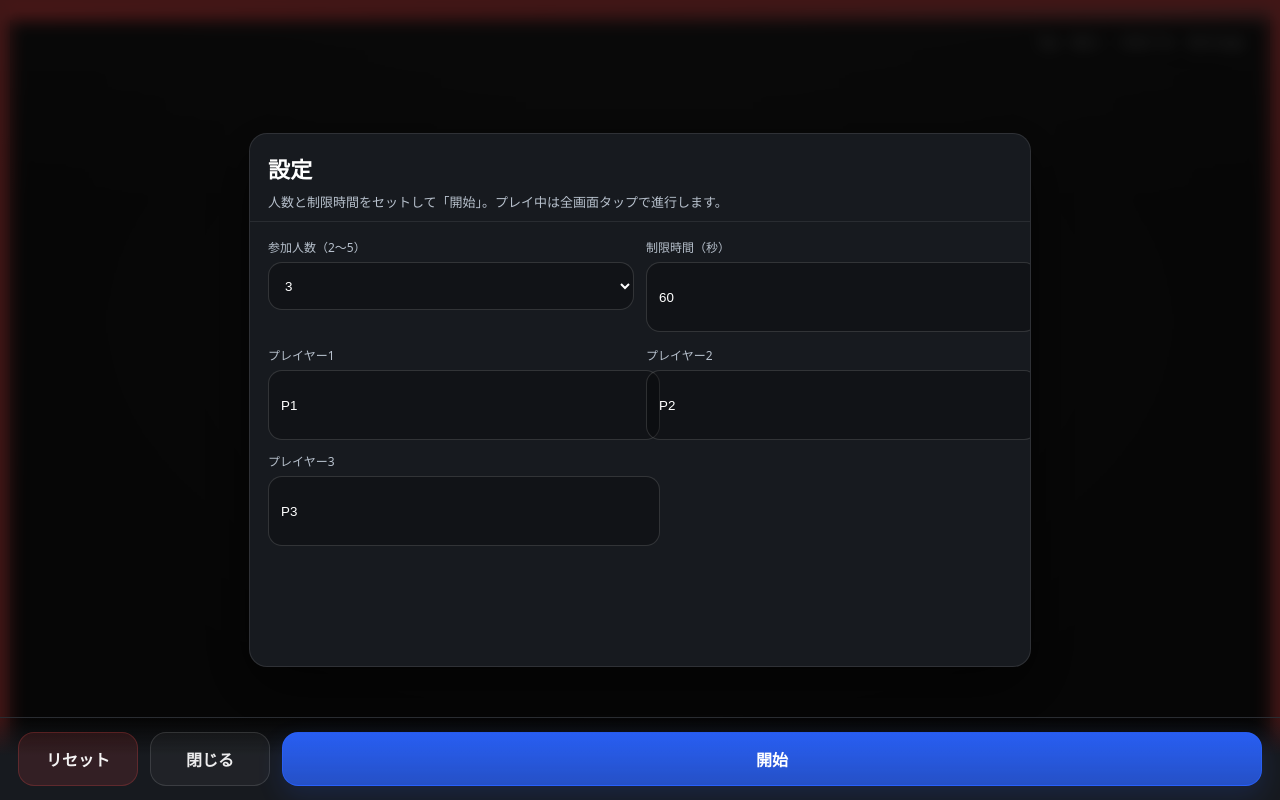
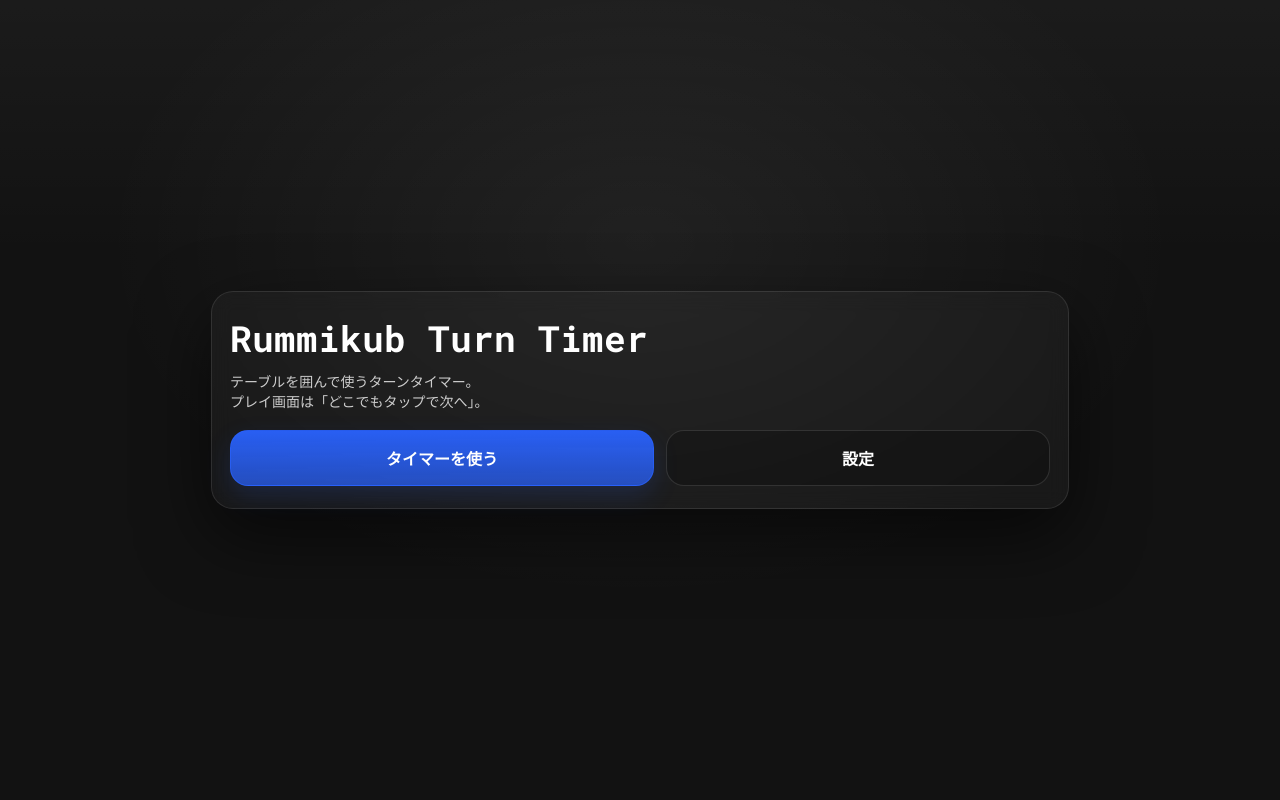
Before and after one commit to siraisitaro/kochan-rummikub-timer, a plain HTML site: page index.html in a window 1280 px wide. Drawn offline with Linux system fonts and the light colour scheme.

Commit message:
Update index.html

```diff
--- a/index.html
+++ b/index.html
@@ -12,22 +12,18 @@
 
 <style>
   :root{
-    /* Dark / High-contrast base */
     --bg:#121212;
     --panel:#171a1f;
     --line:#2a2f36;
     --text:#ffffff;
     --muted:#b7c0cc;
 
-    /* Dynamic (player theme) */
     --theme:#4f6d8a;
     --themeSoft: rgba(79,109,138,.22);
 
-    /* Accent */
     --accent:#2a63ff;
     --danger:#ff3b3b;
 
-    /* Typography */
     --mono: "Roboto Mono", ui-monospace, SFMono-Regular, Menlo, Monaco, Consolas, "Liberation Mono", monospace;
     font-family: system-ui, -apple-system, Segoe UI, Roboto, sans-serif;
   }
@@ -38,7 +34,71 @@
     color: var(--text);
   }
 
-  /* ===== PLAY (full screen) ===== */
+  /* ===== HOME (title screen) ===== */
+  #home{
+    position: fixed;
+    inset: 0;
+    display:flex;
+    align-items:center;
+    justify-content:center;
+    padding: 18px;
+    background:
+      radial-gradient(900px 600px at 50% 30%, rgba(255,255,255,.06), transparent 60%),
+      linear-gradient(180deg, rgba(255,255,255,.04), transparent 32%),
+      var(--bg);
+    z-index: 60;
+  }
+  #home.hidden{ display:none; }
+
+  .homeCard{
+    width: min(820px, 100%);
+    background: rgba(255,255,255,.03);
+    border: 1px solid rgba(255,255,255,.10);
+    border-radius: 22px;
+    padding: 22px 18px;
+    box-shadow: 0 26px 70px rgba(0,0,0,.6);
+    backdrop-filter: blur(10px);
+  }
+  .homeTitle{
+    font-family: var(--mono);
+    font-weight: 700;
+    font-size: clamp(22px, 5vw, 36px);
+    letter-spacing: .4px;
+    margin: 0;
+  }
+  .homeSub{
+    margin: 10px 0 18px;
+    color: rgba(255,255,255,.78);
+    line-height: 1.45;
+    font-size: 14px;
+  }
+  .homeActions{
+    display:flex;
+    gap: 12px;
+    flex-wrap: wrap;
+  }
+  .homeBtn{
+    height: 56px;
+    border-radius: 18px;
+    border: 1px solid rgba(255,255,255,.12);
+    background: rgba(0,0,0,.22);
+    color: var(--text);
+    font-weight: 800;
+    font-size: 16px;
+    padding: 0 18px;
+    cursor: pointer;
+  }
+  .homeBtnPrimary{
+    flex: 1 1 220px;
+    background: linear-gradient(180deg, rgba(42,99,255,.95), rgba(42,99,255,.72));
+    border-color: rgba(42,99,255,.7);
+    box-shadow: 0 10px 26px rgba(42,99,255,.16);
+  }
+  .homeBtnSecondary{
+    flex: 1 1 180px;
+  }
+
+  /* ===== PLAY ===== */
   #play{
     position: fixed;
     inset: 0;
@@ -50,8 +110,6 @@
     box-shadow: inset 0 0 0 2px rgba(255,255,255,.02);
     transition: border-color .15s ease, box-shadow .15s ease, background .2s ease;
   }
-
-  /* Player theme glow */
   #play.theming{
     border-color: color-mix(in srgb, var(--theme) 70%, rgba(255,255,255,.08));
     box-shadow:
@@ -61,12 +119,9 @@
       0 0 44px var(--themeSoft);
   }
 
-  /* Progress bar */
   #progressOuter{
     position: absolute;
-    top: 0;
-    left: 0;
-    right: 0;
+    top: 0; left: 0; right: 0;
     height: 10px;
     background: rgba(255,255,255,.06);
     overflow: hidden;
@@ -91,7 +146,6 @@
     100% { transform: translateX(160%); }
   }
 
-  /* Center tap area */
   #centerTap{
     position: absolute;
     inset: 0;
@@ -104,28 +158,25 @@
     touch-action: manipulation;
   }
 
-  /* Time (huge + mono) */
   #time{
     font-family: var(--mono);
     font-weight: 700;
-    font-size: min(22vw, 160px);
+    font-size: min(22vw, 170px);
     letter-spacing: 1px;
     line-height: 1;
     margin: 6px 0 0;
     text-shadow: 0 10px 26px rgba(0,0,0,.55);
   }
 
-  /* Who */
-  #who{
+  /* 「の番」を廃止して、名前を大きく */
+  #playerName{
     margin-top: 14px;
     font-family: var(--mono);
-    font-weight: 600;
-    font-size: min(6vw, 34px);
-    color: rgba(255,255,255,.9);
-    opacity: .95;
+    font-weight: 700;
+    font-size: min(8vw, 48px);
+    color: rgba(255,255,255,.95);
   }
 
-  /* Hint */
   #hint{
     margin-top: 14px;
     font-size: 14px;
@@ -134,7 +185,6 @@
     line-height: 1.35;
   }
 
-  /* 10-sec warning: heart-beat pulse + red tint */
   .warning #time{
     color: #ff4d4d;
     animation: pulse .75s infinite;
@@ -151,7 +201,6 @@
     100%{ transform: scale(1); }
   }
 
-  /* Timeout flash */
   .timeoutFlash #play{
     box-shadow:
       inset 0 0 0 2px rgba(255,255,255,.03),
@@ -159,7 +208,6 @@
       0 0 60px rgba(255,77,77,.22);
   }
 
-  /* Ripple */
   .ripple{
     position:absolute;
     border-radius: 9999px;
@@ -172,6 +220,21 @@
     to { transform: scale(1); opacity: 0; }
   }
 
+  #playBadge{
+    position:absolute;
+    top: 14px;
+    right: 14px;
+    font-family: var(--mono);
+    font-size: 12px;
+    color: rgba(255,255,255,.72);
+    background: rgba(0,0,0,.28);
+    border: 1px solid rgba(255,255,255,.10);
+    padding: 8px 10px;
+    border-radius: 999px;
+    backdrop-filter: blur(6px);
+    user-select:none;
+  }
+
   /* ===== SETTINGS MODAL ===== */
   #settingsBackdrop{
     position: fixed;
@@ -182,7 +245,7 @@
     align-items: center;
     justify-content: center;
     padding: 16px;
-    z-index: 50;
+    z-index: 55;
   }
   #settingsBackdrop.open{ display:flex; }
 
@@ -193,6 +256,7 @@
     border-radius: 18px;
     box-shadow: 0 20px 60px rgba(0,0,0,.55);
     overflow: hidden;
+    position: relative;
   }
 
   #settingsHeader{
@@ -211,7 +275,7 @@
   }
 
   #settingsBody{
-    padding: 16px 18px 120px; /* footer space */
+    padding: 16px 18px 120px;
   }
 
   .grid{
@@ -231,7 +295,7 @@
   }
   .field input, .field select{
     width:100%;
-    height: 48px;             /* >=44px */
+    height: 48px;
     padding: 10px 12px;
     border-radius: 14px;
     border: 1px solid rgba(255,255,255,.14);
@@ -254,10 +318,8 @@
     .playersGrid{ grid-template-columns: 1fr; }
   }
 
-  .playerWrap{ display:block; }
   .playerWrap.hidden{ display:none; }
 
-  /* Footer: Start fixed large */
   #settingsFooter{
     position: absolute;
     left: 0; right: 0; bottom: 0;
@@ -275,9 +337,10 @@
     border: 1px solid rgba(255,255,255,.12);
     background: rgba(0,0,0,.22);
     color: var(--text);
-    font-weight: 700;
+    font-weight: 800;
     font-size: 16px;
     padding: 0 14px;
+    cursor:pointer;
   }
   .btnPrimary{
     flex: 1;
@@ -287,51 +350,48 @@
   }
   .btnSecondary{
     width: 120px;
-    color: rgba(255,255,255,.92);
     background: rgba(255,255,255,.04);
   }
   .btnSecondary:hover{ background: rgba(255,255,255,.06); }
 
-  /* Reset toned down (still dangerous) */
   .btnDanger{
     width: 120px;
     background: rgba(255,77,77,.12);
     border-color: rgba(255,77,77,.22);
-    color: rgba(255,255,255,.95);
-  }
-
-  /* Small top-right hint in play */
-  #playBadge{
-    position:absolute;
-    top: 14px;
-    right: 14px;
-    font-family: var(--mono);
-    font-size: 12px;
-    color: rgba(255,255,255,.72);
-    background: rgba(0,0,0,.28);
-    border: 1px solid rgba(255,255,255,.10);
-    padding: 8px 10px;
-    border-radius: 999px;
-    backdrop-filter: blur(6px);
   }
 </style>
 </head>
 
 <body>
+  <!-- HOME -->
+  <div id="home">
+    <div class="homeCard">
+      <h1 class="homeTitle">Rummikub Turn Timer</h1>
+      <p class="homeSub">
+        テーブルを囲んで使うターンタイマー。<br>
+        プレイ画面は「どこでもタップで次へ」。
+      </p>
+      <div class="homeActions">
+        <button id="goTimer" class="homeBtn homeBtnPrimary" type="button">タイマーを使う</button>
+        <button id="openSettingsFromHome" class="homeBtn homeBtnSecondary" type="button">設定</button>
+      </div>
+    </div>
+  </div>
+
   <!-- PLAY -->
   <div id="play" class="theming">
     <div id="progressOuter"><div id="progressFill"></div></div>
-    <div id="playBadge">Tap: Next  |  Hold 5s: Settings</div>
+    <div id="playBadge">Tap: Next | Triple: Back | Hold 5s: Settings</div>
 
     <div id="centerTap">
       <div id="time">0:00</div>
-      <div id="who">-</div>
-      <div id="hint">どこでもタップで次へ / 5秒長押しで設定</div>
+      <div id="playerName">-</div>
+      <div id="hint">どこでもタップで次へ / トリプルタップで戻る / 5秒長押しで設定</div>
     </div>
   </div>
 
   <!-- SETTINGS MODAL -->
-  <div id="settingsBackdrop" class="open" aria-hidden="false">
+  <div id="settingsBackdrop" aria-hidden="true">
     <div id="settingsModal" role="dialog" aria-modal="true">
       <div id="settingsHeader">
         <h2>設定</h2>
@@ -392,10 +452,14 @@
   const $ = (id) => document.getElementById(id);
 
   // Elements
+  const home = $("home");
+  const goTimerBtn = $("goTimer");
+  const openSettingsFromHomeBtn = $("openSettingsFromHome");
+
   const play = $("play");
   const centerTap = $("centerTap");
   const timeEl = $("time");
-  const whoEl = $("who");
+  const playerNameEl = $("playerName");
   const hintEl = $("hint");
   const progressFill = $("progressFill");
 
@@ -408,15 +472,16 @@
   const playerWraps = [...document.querySelectorAll(".playerWrap")];
   const nameInputs = [...document.querySelectorAll(".pname")];
 
-  // Theme colors per player (can tweak)
+  // Theme colors per player
   const THEME = ["#ff4d4d", "#2a63ff", "#ffd24d", "#57d6a3", "#b070ff"];
 
   // State
-  let players = [];
+  let players = ["P1","P2","P3"];
   let limitSec = 60;
   let idx = 0;
-  let remaining = 0;
+  let remaining = 60;
   let timer = null;
+
   let playing = false;
   let timedOut = false;
 
@@ -424,6 +489,12 @@
   const HOLD_MS = 5000;
   let holdTimer = null;
   let holdFired = false;
+
+  // Tap grouping for triple-tap
+  let tapCount = 0;
+  let tapWindowTimer = null;
+  const TAP_WINDOW_MS = 320; // triple tap window
+  let suppressClick = false;
 
   // -------- Utils
   function format(sec){
@@ -436,7 +507,6 @@
     const c = THEME[idx % THEME.length];
     document.documentElement.style.setProperty("--theme", c);
     document.documentElement.style.setProperty("--themeSoft", hexToRgba(c, .22));
-    // progress bar uses theme
     progressFill.style.background = `linear-gradient(90deg, ${hexToRgba(c,.90)}, ${hexToRgba(c,.35)})`;
     play.classList.add("theming");
   }
@@ -449,7 +519,7 @@
     return `rgba(${r},${g},${b},${a})`;
   }
 
-  // -------- Sounds (WebAudio)
+  // -------- Sounds
   function tone(ms, freq, type="square", gain=0.04){
     try{
       const ctx = new (window.AudioContext || window.webkitAudioContext)();
@@ -463,27 +533,37 @@
       setTimeout(() => { o.stop(); ctx.close(); }, ms);
     }catch(_){}
   }
-
-  function clickSound(){ tone(80, 1100, "square", 0.035); }        // "カチッ"
-  function warnTick(){ tone(45, 1400, "square", 0.03); }           // 10秒煽り
+  function clickSound(){ tone(80, 1100, "square", 0.035); } // "カチッ"
+  function warnTick(){ tone(45, 1400, "square", 0.03); }
   function alarmSound(){
     tone(220, 520, "sawtooth", 0.04);
     setTimeout(() => tone(220, 420, "sawtooth", 0.04), 260);
   }
 
-  // -------- Modal control
-  function openSettings(){
+  // -------- Screens
+  function showHome(){
+    home.classList.remove("hidden");
     playing = false;
     stopTimer();
+    closeSettings(true);
+  }
+
+  function hideHome(){
+    home.classList.add("hidden");
+  }
+
+  function openSettings(){
+    stopTimer();
+    playing = false;
     setWarning(false);
     settingsBackdrop.classList.add("open");
     settingsBackdrop.setAttribute("aria-hidden","false");
-    hintEl.textContent = "どこでもタップで次へ / 5秒長押しで設定";
   }
 
-  function closeSettings(){
+  function closeSettings(force=false){
     settingsBackdrop.classList.remove("open");
     settingsBackdrop.setAttribute("aria-hidden","true");
+    if(force) return;
   }
 
   // -------- Conditional display of players
@@ -513,7 +593,6 @@
   function tick(){
     if(!playing) return;
 
-    // 10秒煽り（音＋見た目）
     if(remaining <= 10 && remaining > 0){
       warnTick();
       setWarning(true);
@@ -525,18 +604,17 @@
     updateUI();
 
     if(remaining === 0){
-      // time up: stop but allow next
       stopTimer();
       timedOut = true;
       alarmSound();
       flashTimeout();
-      hintEl.textContent = "時間切れ！タップで次へ（続行） / 5秒長押しで設定";
+      hintEl.textContent = "タップで次へ / トリプルタップで戻る / 5秒長押しで設定";
     }
   }
 
   function updateUI(){
     timeEl.textContent = format(remaining);
-    whoEl.textContent = `${players[idx] ?? "-"} の番`;
+    playerNameEl.textContent = `${players[idx] ?? "-"}`; // 「の番」なし
     setTheme();
 
     const pct = limitSec > 0 ? (remaining / limitSec) * 100 : 0;
@@ -554,12 +632,17 @@
 
   function nextPlayer(){
     if(!playing) return;
-
-    // allow advancing even if timed out
     idx = (idx + 1) % players.length;
     clickSound();
     startTurn();
-    hintEl.textContent = "どこでもタップで次へ / 5秒長押しで設定";
+  }
+
+  function prevPlayer(){
+    if(!playing) return;
+    idx = (idx - 1 + players.length) % players.length;
+    // 「戻る」は視覚的にも分かるよう少し低い音
+    tone(90, 740, "square", 0.035);
+    startTurn();
   }
 
   // -------- Ripple
@@ -575,11 +658,40 @@
     r.addEventListener("animationend", () => r.remove());
   }
 
+  // -------- Triple tap dispatcher
+  function scheduleTapAction(){
+    if(tapWindowTimer) return;
+    tapWindowTimer = setTimeout(() => {
+      const c = tapCount;
+      tapCount = 0;
+      tapWindowTimer = null;
+
+      // 長押しが発火してたら何もしない
+      if(holdFired) return;
+
+      if(c >= 3){
+        prevPlayer();
+      }else{
+        // 1タップ/2タップは「次へ」1回に統一（進みすぎ防止）
+        nextPlayer();
+      }
+    }, TAP_WINDOW_MS);
+  }
+
   // -------- Events
   countEl.addEventListener("change", applyPlayerVisibility);
 
+  goTimerBtn.addEventListener("click", () => {
+    hideHome();
+    openSettings();
+  });
+
+  openSettingsFromHomeBtn.addEventListener("click", () => {
+    hideHome();
+    openSettings();
+  });
+
   startBtn.addEventListener("click", () => {
-    // gather visible players only
     const n = Number(countEl.value);
     players = nameInputs.slice(0, n).map((inp, i) => (inp.value || `P${i+1}`).trim());
     limitSec = Math.max(5, Number(limitEl.value || 60));
@@ -588,10 +700,10 @@
     playing = true;
     closeSettings();
     startTurn();
+    hintEl.textContent = "どこでもタップで次へ / トリプルタップで戻る / 5秒長押しで設定";
   });
 
   resetBtn.addEventListener("click", () => {
-    // soft reset for settings only
     countEl.value = "3";
     limitEl.value = "60";
     nameInputs.forEach((inp, i) => inp.value = `P${i+1}`);
@@ -600,24 +712,28 @@
   });
 
   closeBtn.addEventListener("click", () => {
-    // only closes if already playing; otherwise stay
-    if(playing) closeSettings();
-    else tone(60, 420, "square", 0.03);
+    // プレイ中なら閉じる、未開始ならホームに戻る
+    if(playing){
+      closeSettings();
+    }else{
+      closeSettings(true);
+      showHome();
+    }
   });
 
-  // Full screen tap: next (with ripple)
+  // Full screen interactions
   centerTap.addEventListener("pointerdown", (e) => {
     if(!playing) return;
 
     holdFired = false;
-    const { clientX, clientY } = e;
-    rippleAt(clientX, clientY);
+    suppressClick = false;
 
-    // long press -> settings
+    rippleAt(e.clientX, e.clientY);
+
     holdTimer = setTimeout(() => {
       holdFired = true;
+      suppressClick = true;
       openSettings();
-      // little acknowledgement
       tone(120, 520, "square", 0.03);
     }, HOLD_MS);
   });
@@ -629,21 +745,20 @@
     });
   });
 
-  centerTap.addEventListener("click", (e) => {
+  // Click/tap: accumulate for triple tap
+  centerTap.addEventListener("click", () => {
     if(!playing) return;
-    // If long press already fired, ignore click
-    if(holdFired) return;
-    nextPlayer();
+    if(suppressClick) return;
+
+    tapCount += 1;
+    scheduleTapAction();
   });
 
   // Init
   applyPlayerVisibility();
-  openSettings(); // start in settings
-  // Set a default UI (hidden behind modal)
-  players = ["P1","P2","P3"];
-  limitSec = 60;
-  idx = 0;
-  remaining = 60;
+  // 起動時はホーム
+  showHome();
+  // 裏でUI初期化
   updateUI();
 })();
 </script>
```
